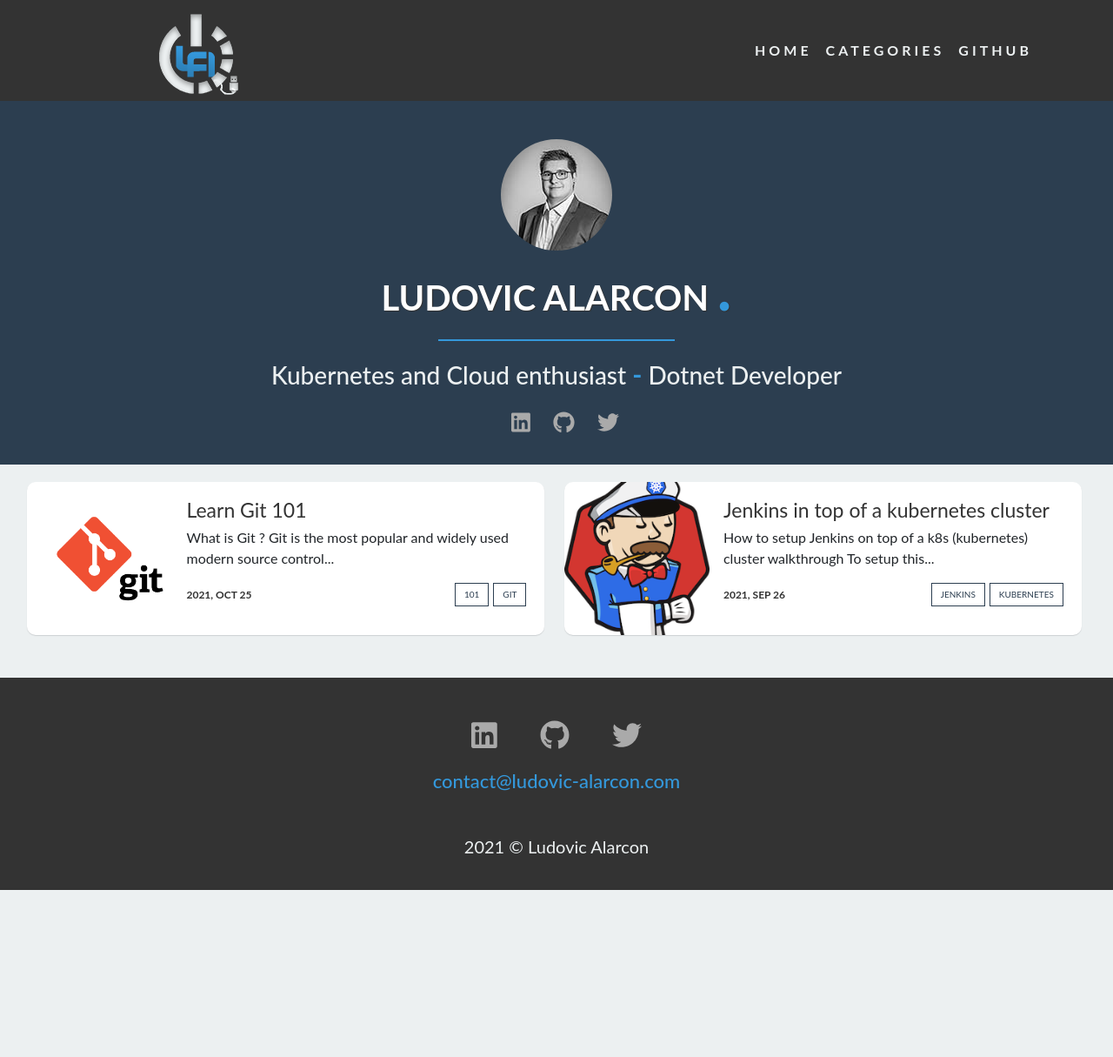
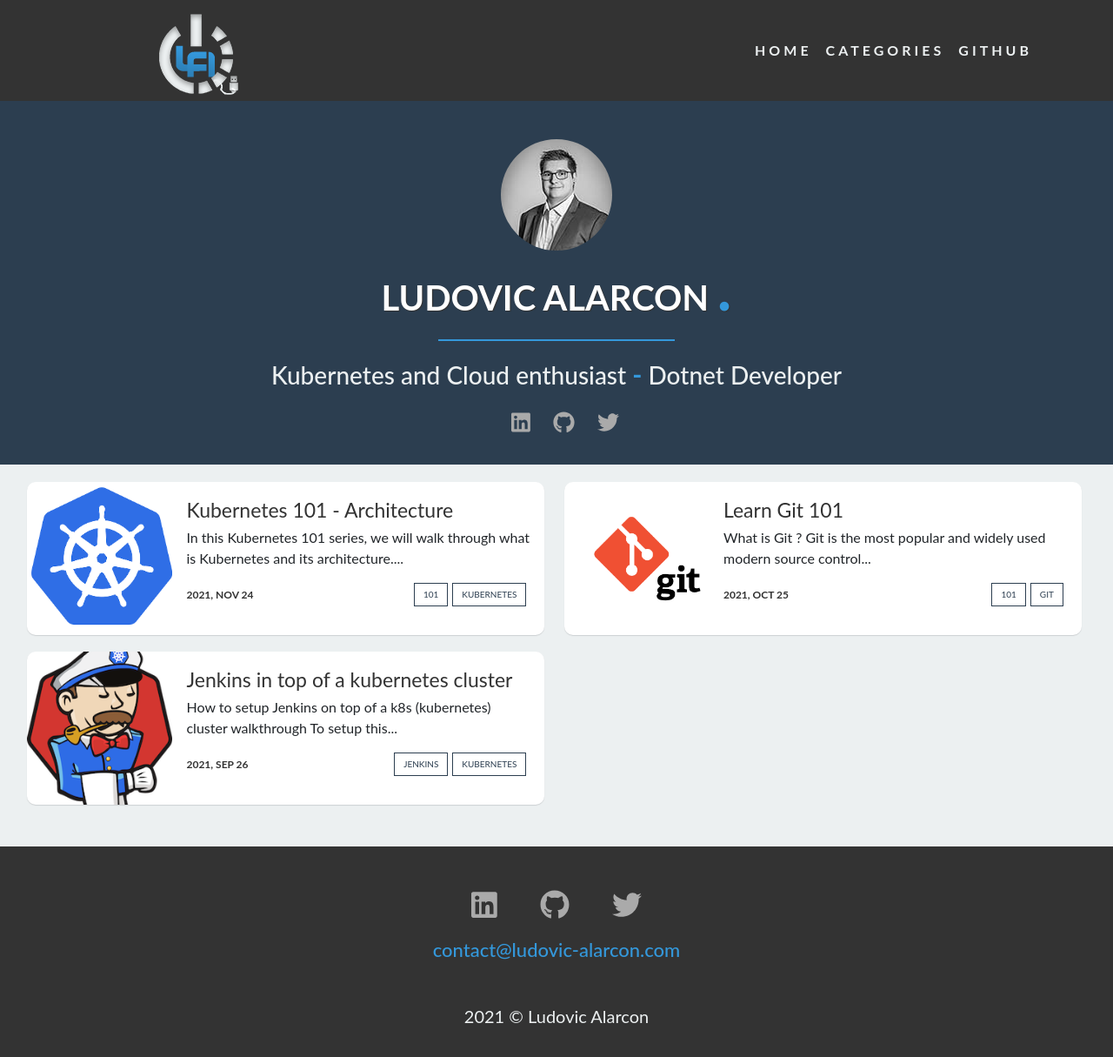
Before and after one commit to ludovicalarcon/ludovicalarcon.github.io, a Jekyll site: the page built from index.html, in a window 1280 px wide and 1218 px high. Shown: the top 1215 px of the window at 87% size. Built offline with Jekyll 4.4.1, drawn with Linux system fonts in a browser that asks for light colours; nearby versions of some CDN libraries; the list of posts is cut into pages by our own code; some of the changed lines change nothing that is shown.

Commit message:
add kubernetes architecture

```diff
--- /dev/null
+++ b/_posts/2021-11-24-Kubernetes-101-architecture.md
@@ -0,0 +1,61 @@
+---
+layout: post
+title: Kubernetes 101 - Architecture
+img: k8s-logo.png
+tags: [kubernetes, "101"]
+---
+
+## ![](/assets/images/k8s.png)
+<br>
+
+In this Kubernetes 101 series, we will walk through what is Kubernetes and its architecture. A future article will cover the basis of the core components and concepts.
+
+- Part 1: Kubernetes 101 - Architecture
+
+## __What is Kubernetes ?__
+
+Kubernetes, also known as `kube` or `k8s`, is portable, extensible, open-source container orchestration tool, initially developed by Google and later donated to [CNCF](https://www.cncf.io/about/who-we-are/) (Cloud Native Computing Foundation). Container orchestration means Kubernetes will manage the lifecycle of the containers based on a desired state.
+
+The name Kubernetes originates from Greek, meaning helmsman or captain.
+
+## __What is a Container ?__
+
+A container is a ready-to-run software that packages up code and all its dependencies so the application runs quickly and reliably regardless of the environment where it runs.
+Application are decoupled from the underlying host architecture using containers. Multiple containers can run on the same machine as isolated processes.
+
+##### ![](/assets/images/2021-11-24-container.png)
+
+## __Why use Kubernetes ?__
+
+Kubernetes improves the applications's availability with this key features:
+ - `Automated rollouts and rollbacks:` Supports of rollouts and rollbacks based on the desired state of the application.
+ - `Horizontal Scaling:` Kubernetes can scale up or scale down the application based on the needs.
+ - `Self-Healing:` It restarts containers that fail, replaces and reschedules containers when nodes die, kills containers that don't respond to your defined health check.
+ - `Storage Orchestration:` Kubernetes abstract storage and automatically mount the storage system of your choice (local, cloud, NFS, etc...).
+ - `Service Discovery and Load Balancing:` No need to modify your application to use an unfamiliar service discovery mechanism. Kubernetes gives Pods their own IP addresses and a single DNS name for a set of Pods, and can load-balance across them.
+ - `Designed for extensibility:` Add features to your Kubernetes cluster without changing upstream source code.
+
+## __Kubernetes Architecture__
+
+A Kubernetes cluster consist of a `master node` and one or more `worker node`. Node can be physical machine or virtual machine and a cluster can have nodes of mixed type.
+The `master node` holds the `control plane` who is responsible of managing the `worker node` and the `pods` (a set of running containers).
+
+#### ![](/assets/images/2021-11-24-cluster.png)
+
+### __The control plane__
+
+The control plane contains several components as describe below
+##### ![](/assets/images/2021-11-24-master-node.png)
+
+- `etcd`: Is a distributed key-value store used to backup the cluster state at any point of time and also store configuration data.
+- `Controller Manager`: A nonterminating loop that watch the state of the cluster through the `API Server` and makes changes to meet the desired state.
+- `API Server`: Is the entry point for the control plane through REST API call. It validates, configures and executes all the commands and store all change in the `etcd`.
+- `Scheduler`: Using the resources available and also the requirements and constraints asked, the scheduler is responsible for placing pods and workload utilization.
+
+### __The node components__
+
+The node components run on every `worker node` and are responsible to provide the `Kubernetes runtime environment`.
+
+- `Kubelet`: Kubelet agent communicates with the master node to get the pod specifications through the `API server` and ensures that the containers described in those specs are running and healthy. If kubelet notices any issues, it will try to self healing by restarting the pod or recreate it on another `worker node`.
+- `Kube-Proxy`: It is the core networking component inside the cluster, responsible for maintaining the network network rules on nodes. These network rules allow network communication to your Pods from network sessions inside or outside of your cluster.
+- `Container runtime`: It is the software in charge of running containers.
--- a/assets/css/style.scss
+++ b/assets/css/style.scss
@@ -527,10 +527,38 @@
     margin-right: auto;
 }
 
+h2 img
+{
+    width: 45%;
+    display: block;
+    margin-left: auto;
+    margin-right: auto;
+}
+
+h4 img
+{
+    width: 60%;
+}
+
+h5 img
+{
+    width: 40%;
+}
+
 @media only screen and (max-width : 650px) {
     h3 img
     {
         width: 100%;
+    }
+
+    h4 img
+    {
+        width: 100%;
+    }
+
+    h5 img
+    {
+        width: 80%;
     }
 }
 
```
Also changed, not shown: assets/images/2021-11-24-cluster.png (added), assets/images/2021-11-24-container.png (added), assets/images/2021-11-24-master-node.png (added), assets/images/k8s-logo.png (added), assets/images/k8s.png (added).
